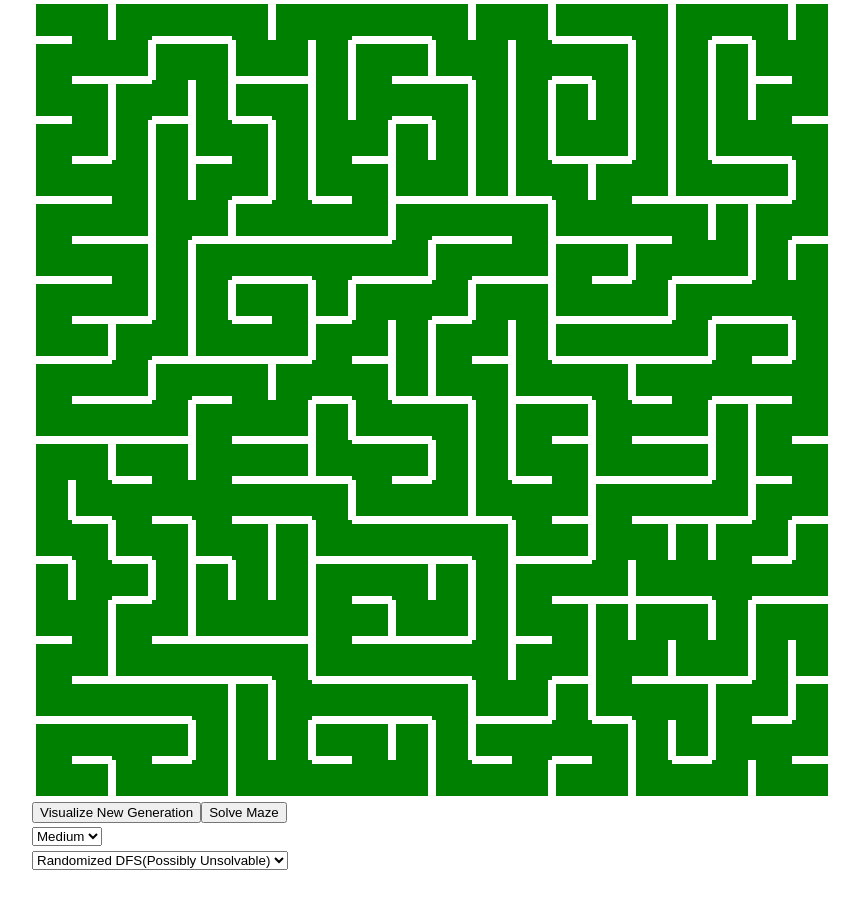
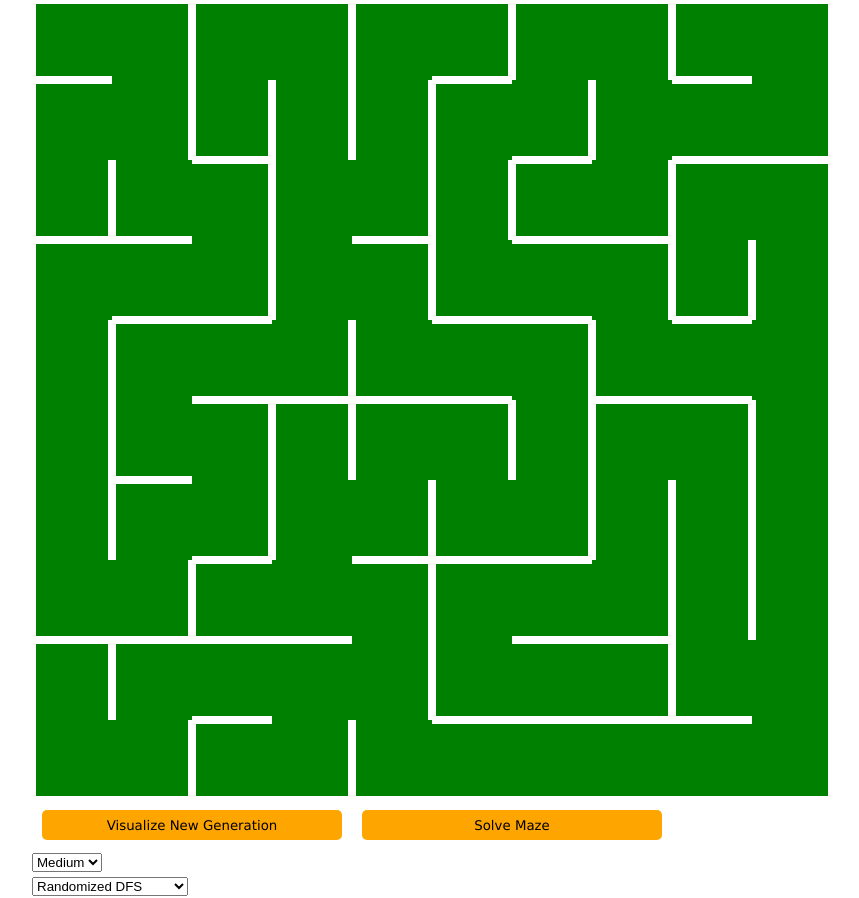
Before and after one commit to staten-island-tech/vue-reactivity-egggggggggggggggggggggg, a Vue app in the folder sigma/: page / in a window 1280 px wide. Shown: the whole page, without its empty margins (0-859 px from the left). Before the commit the page ends 872 px from the top, so only its background shows below. Built offline with nearby package versions, Linux system fonts and the light colour scheme.

Commit message:
todoqwdoq

```diff
--- a/sigma/src/components/SecondMaze.vue
+++ b/sigma/src/components/SecondMaze.vue
@@ -8,7 +8,7 @@
         <div
             v-for="n in (width/node_size) * (height/node_size)":key="n"
             class="grid_item"
-            :style="{width:`${node_size}px`,height:`${node_size}px`,border:`${node_size/10}px solid #FFFFFF`}"
+            :style="{width:`${node_size}px`,height:`${node_size}px`,border:`${node_size/20}px solid #FFFFFF`}"
             :data-coordinates="`${assign_cords(n).column},${assign_cords(n).row}`"
         >
 
@@ -28,8 +28,8 @@
         </form>
         <form @submit.prevent="" @change="changeAlgorithm">
             <select v-model="selectedAlgorithm">
-                <option value="kruskal">Khruskal's Algorithm</option>
-                <option value="rngdfs">Randomized DFS(Possibly Unsolvable)</option>
+                <option value="kruskal">Kruskal's Algorithm</option>
+                <option value="rngdfs">Randomized DFS</option>
                 <option value="back_recursive">Recursive Backtracker</option>
                 <option value="treegrow">Growing Tree</option>
                 <option value="huntkill">Hunt and Kill</option>
@@ -45,7 +45,8 @@
     import { ref, onMounted} from 'vue';
     const width = 800;
     const height =  800;
-    const node_size = 40;
+    const node_size = 80;
+    let running=false;
     const cell_container = {};
     let selected_nodes = [];
     let visitied_nodes = [];
@@ -197,12 +198,15 @@
     }
     async function doSomething()
     {
+        if(running==true){return};
+        running=true;
         containerKey.value+=1;
         visitied_nodes.length = 0;
         selected_nodes = [];
         visualize = true
         await changeAlgorithm();
         visualize = false;
+        running=false;
     }
     function findNearestSquare(event)
     {
@@ -245,7 +249,7 @@
                 continue;
             }
             const new_neighbor =  new_neighbors[Math.floor(Math.random()*(new_neighbors.length))];
-            if(visualize == true){await delay(10);}
+            if(visualize == true){await delay(1);}
             const new_neighbor_element = document.querySelector(`[data-coordinates="${new_neighbor[0]},${new_neighbor[1]}"]`)
             new_neighbor_element.style.background = "green"
             combine_walls(current_neighbor, new_neighbor);
@@ -258,6 +262,10 @@
             element.style.background = "green"
         });
     }
+    function solvePoints()
+    {
+
+    }
 </script>
 <style scoped>
     .maze_container
@@ -267,5 +275,15 @@
         height:800px;
         background: black;
     }
-
+    button[type="button"]
+    {
+        border-radius: 5px;
+        border:none;
+        margin: 10px;
+        width:300px;
+        height:30px;
+        background:orange;
+        font-family: 'Lucida Sans', 'Lucida Sans Regular',
+         'Lucida Grande', 'Lucida Sans Unicode', Geneva, Verdana, sans-serif;;
+    }
 </style>
```
Also changed, not shown: 1 other file (tests, documents, lock files or other folders).
